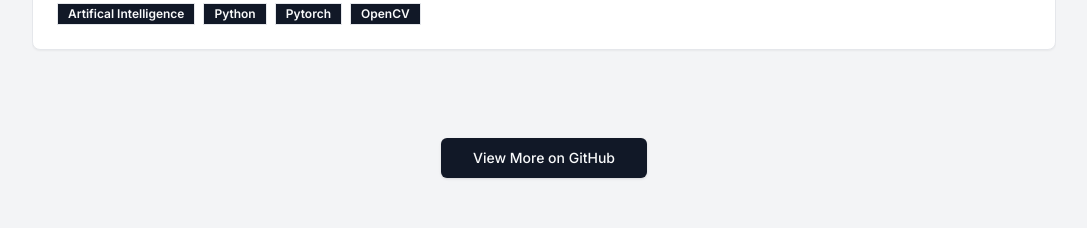
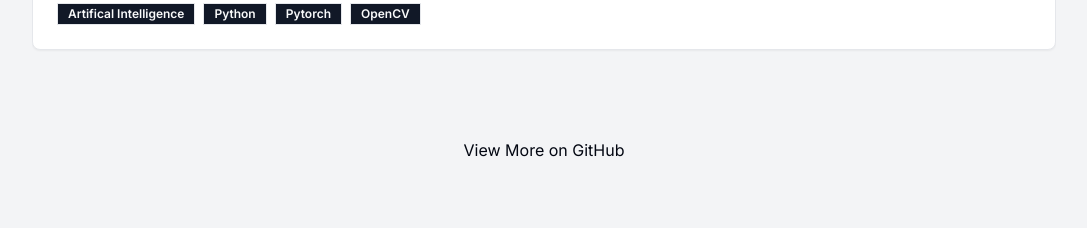
Before and after one commit to JvanZyl1/myportfolio, a Next.js app: page / in a window 1280 px wide. Shown: the part 1180-1408 px from the top of the page, without its empty margins (96-1183 px from the left). Built offline with nearby package versions, Linux system fonts and the light colour scheme.

Commit message:
GitHubLINK

```diff
--- a/components/component/home-screen.tsx
+++ b/components/component/home-screen.tsx
@@ -308,9 +308,10 @@ export function HomeScreen({onNavigateToProject} : HomeScreenProps) {
             </div>
             <div className="flex justify-center">
               <Link
-                href="#"
-                className="inline-flex h-10 items-center justify-center rounded-md bg-primary px-8 text-sm font-medium text-primary-foreground shadow transition-colors hover:bg-primary/90 focus-visible:outline-none focus-visible:ring-1 focus-visible:ring-ring disabled:pointer-events-none disabled:opacity-50"
-                prefetch={false}
+                href="https://github.com/JvanZyl1"
+                target="_blank"
+                rel="noopener noreferrer"
+                className="Link"
               >
                 View More on GitHub
               </Link>
```
